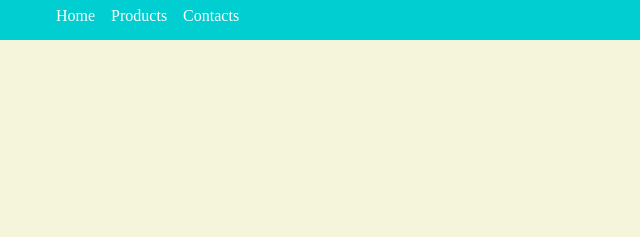
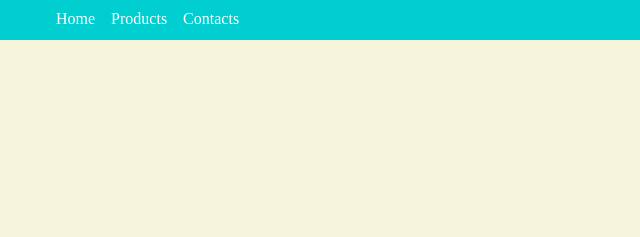
Before and after one commit to MoonravenVadim/html-css, a plain HTML site: page lesson_9/positionin/index.html in a window 1280 px wide. Shown: the top 237 px of the page, 0-640 px from the left. Drawn offline with nearby package versions, Linux system fonts and the light colour scheme.

Commit message:
line-height 2.4

```diff
--- a/lesson_9/positionin/styles.css
+++ b/lesson_9/positionin/styles.css
@@ -21,7 +21,7 @@ li {
     float: left;
     color: white;
     margin-left: 16px;
-    line-height: 2;
+    line-height: 2.4;
     list-style-type: none;
 }
 
```
